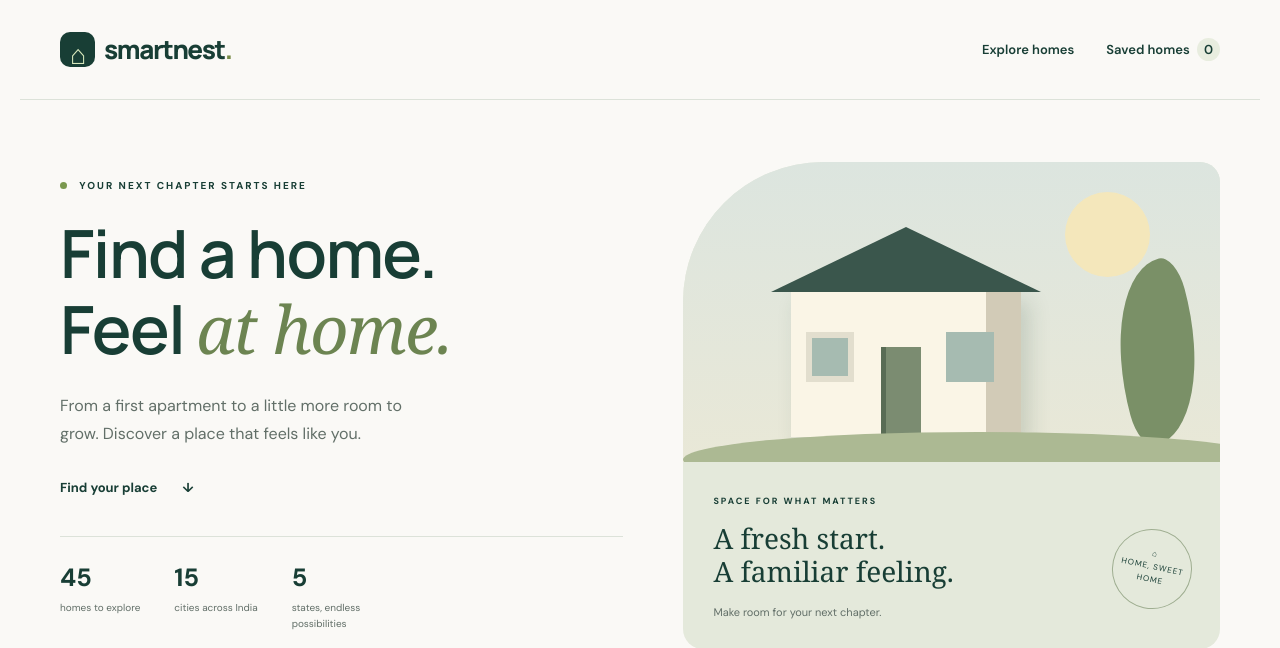
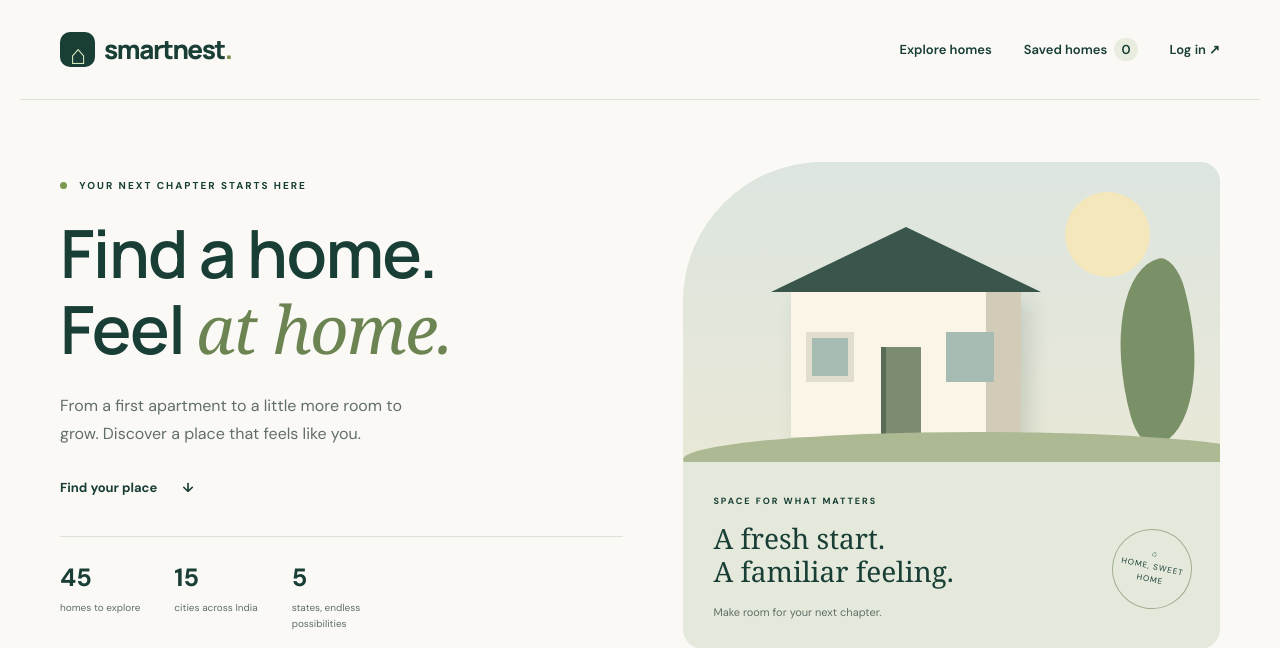
Before and after one commit to s-pushpahasini27/smartnest, a Flask app: page / in a window 1280 px wide. Shown: the top 648 px of the page. Run offline with Flask 3, Linux system fonts and the light colour scheme.

Commit message:
Add simple login and sign-up page designs

```diff
--- a/templates/base.html
+++ b/templates/base.html
@@ -6,12 +6,13 @@
 <title>{% block title %}SmartNest — A place to call yours{% endblock %}</title>
 <link rel="stylesheet" href="{{ url_for('static', filename='style.css') }}">
 <script src="{{ url_for('static', filename='app.js') }}" defer></script>
+{% block extra_head %}{% endblock %}
 </head>
 <body>
 <a class="skip-link" href="#main">Skip to content</a>
 <header class="site-header wrap">
 <a class="brand" href="{{ url_for('index') }}" aria-label="SmartNest home"><span class="brand-icon" aria-hidden="true">⌂</span>smartnest<span class="brand-dot">.</span></a>
-<nav aria-label="Main navigation"><a href="{{ url_for('index', browse=1) }}">Explore homes</a><a href="{{ url_for('index', browse=1, saved=1) }}">Saved homes <span class="saved-count">0</span></a></nav>
+<nav aria-label="Main navigation"><a href="{{ url_for('index', browse=1) }}">Explore homes</a><a href="{{ url_for('index', browse=1, saved=1) }}">Saved homes <span class="saved-count">0</span></a><a class="nav-login" href="{{ url_for('login') }}">Log in <span aria-hidden="true">↗</span></a></nav>
 </header>
 <main id="main">{% block content %}{% endblock %}</main>
 <footer class="wrap footer"><a class="brand" href="{{ url_for('index') }}">smartnest.</a><p>A little closer to your next chapter.</p><small>Sample property catalogue · India</small></footer>
```
